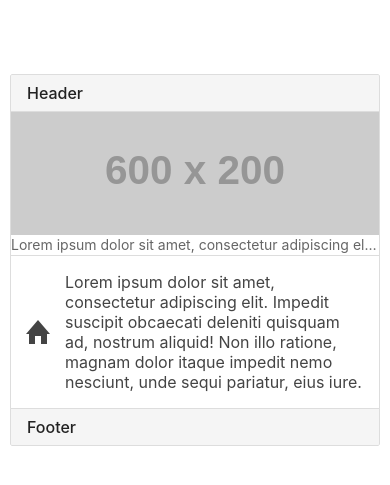
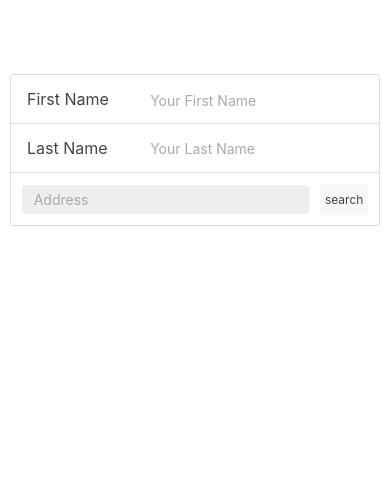
Before and after one commit to zeeeya/AngularJSandIonic, a website: page www/index.html in a window 390 px wide. Shown: the part 113-598 px from the top of the page. Drawn offline with Linux system fonts and the light colour scheme; some packages are replaced by stand-ins of ours; files that its build step writes are made by us from their sources; placeholder pictures from the web are drawn by us; files whose address does not match are found by name.

Commit message:
creating basic form elements

```diff
--- a/www/index.html
+++ b/www/index.html
@@ -50,19 +50,21 @@
       </ion-tabs>
       <ion-content>
       <div class="list list-inset">
-      <div class="item item-divider">
-      Header
-      </div>
-      <div class="item item-image">
-      <img src="http://placehold.it/600x200" alt="Item Img">
-      <p>Lorem ipsum dolor sit amet, consectetur adipiscing elit. Impedit suscipit obcaecati deleniti quisquam ad, nostrum aliquid! Non illo ratione, magnam dolor itaque impedit nemo nesciunt, unde sequi pariatur, eius iure.</p>
-      </div>
-      <div class="item item-icon-left item-text-wrap">
-      <i class="icon ion-home"></i>
-      Lorem ipsum dolor sit amet, consectetur adipiscing elit. Impedit suscipit obcaecati deleniti quisquam ad, nostrum aliquid! Non illo ratione, magnam dolor itaque impedit nemo nesciunt, unde sequi pariatur, eius iure.
-      </div>
-      <div class="item item-divider">
-      Footer
+      <label class="item item-input">
+      <span class="input-label">First Name</span>
+      <input type="text" placeholder="Your First Name">
+      </label>
+
+      <label class="item item-input">
+      <span class="input-label">Last Name</span>
+      <input type="text" placeholder="Your Last Name">
+      </label>
+
+      <div class="item item-input-inset">
+        <label class="item-input-wrapper">
+        <input type="text" placeholder="Address">
+        </label>
+        <button class="button button-small">search</button>
       </div>
       </div>
 
```
